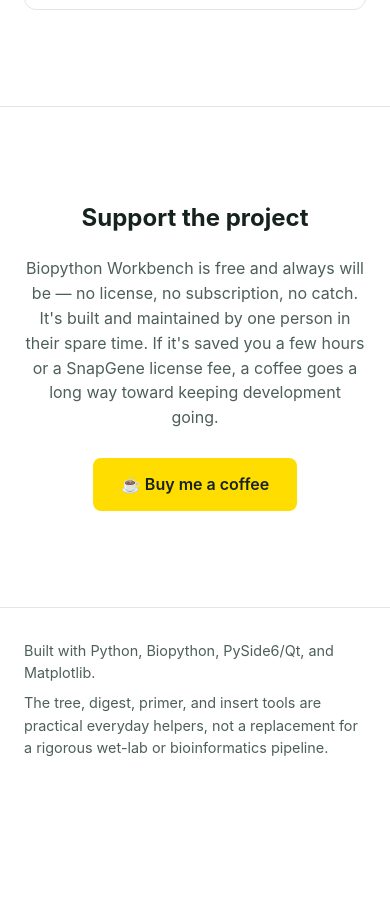
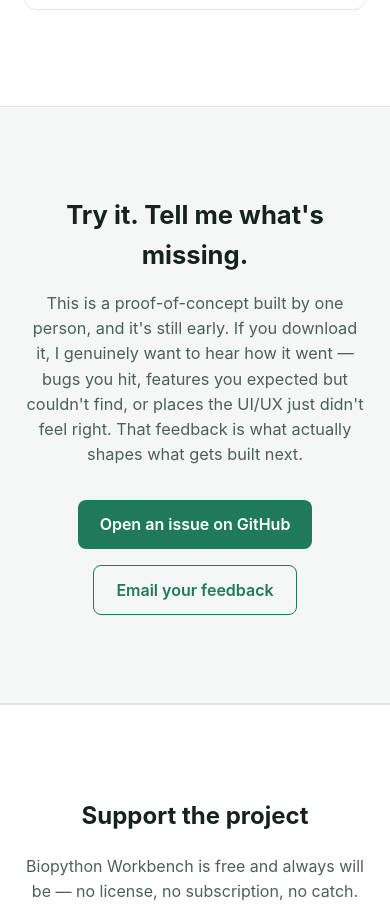
Before and after one commit to matt2000-exe/biopython-workbench-site, a website: page index.html in a window 390 px wide. Shown: the part 5532-6438 px from the top of the page. Before the commit the page ends 6347 px from the top, so only its background shows below. Drawn offline with Linux system fonts and the light colour scheme.

Commit message:
Add a Feedback section asking people to report bugs and missing features
Placed after Downloads, before Support: GitHub Issues as the primary
path, a placeholder mailto: as a no-account-needed fallback (swap in
a real address before this goes live). Also added to main nav.

```diff
--- a/css/style.css
+++ b/css/style.css
@@ -139,6 +139,18 @@ img, svg {
 .btn-lg {
   padding: 16px 32px;
   font-size: 1.05rem;
+}
+
+.btn-outline {
+  background: transparent;
+  color: var(--brand);
+  border: 1px solid var(--brand);
+  padding: 12px 22px;
+}
+
+.btn-outline:hover {
+  background: var(--brand);
+  color: var(--brand-contrast);
 }
 
 /* Hero */
@@ -365,6 +377,39 @@ img, svg {
   margin-bottom: 14px;
 }
 
+/* Feedback */
+
+.feedback {
+  padding: 88px 0;
+  text-align: center;
+  background: var(--bg-alt);
+  border-top: 1px solid var(--border);
+  border-bottom: 1px solid var(--border);
+}
+
+.feedback-inner {
+  max-width: 620px;
+  margin: 0 auto;
+}
+
+.feedback-inner h2 {
+  font-size: clamp(1.6rem, 3vw, 2.1rem);
+  margin: 0 0 16px;
+}
+
+.feedback-inner p {
+  color: var(--text-muted);
+  margin: 0 0 32px;
+  font-size: 1.02rem;
+}
+
+.feedback-actions {
+  display: flex;
+  flex-wrap: wrap;
+  justify-content: center;
+  gap: 16px;
+}
+
 /* Support */
 
 .support {
--- a/index.html
+++ b/index.html
@@ -23,6 +23,7 @@
       <a href="#features">Features</a>
       <a href="#who">Who it's for</a>
       <a href="#download">Download</a>
+      <a href="#feedback">Feedback</a>
       <a href="https://buymeacoffee.com/biopythonworkbench" target="_blank" rel="noopener">Support the project</a>
     </nav>
     <a href="#download" class="btn btn-primary btn-nav">Download</a>
@@ -177,6 +178,26 @@
     </div>
   </section>
 
+  <section id="feedback" class="feedback">
+    <div class="container feedback-inner">
+      <h2>Try it. Tell me what's missing.</h2>
+      <p>
+        This is a proof-of-concept built by one person, and it's still early. If you
+        download it, I genuinely want to hear how it went — bugs you hit, features you
+        expected but couldn't find, or places the UI/UX just didn't feel right. That
+        feedback is what actually shapes what gets built next.
+      </p>
+      <div class="feedback-actions">
+        <a href="https://github.com/matt2000-exe/BioPythonWorkbench/issues/new" target="_blank" rel="noopener" class="btn btn-primary">
+          Open an issue on GitHub
+        </a>
+        <a href="mailto:your-email@example.com" class="btn btn-outline">
+          Email your feedback
+        </a>
+      </div>
+    </div>
+  </section>
+
   <section id="support" class="support">
     <div class="container support-inner">
       <h2>Support the project</h2>
```
